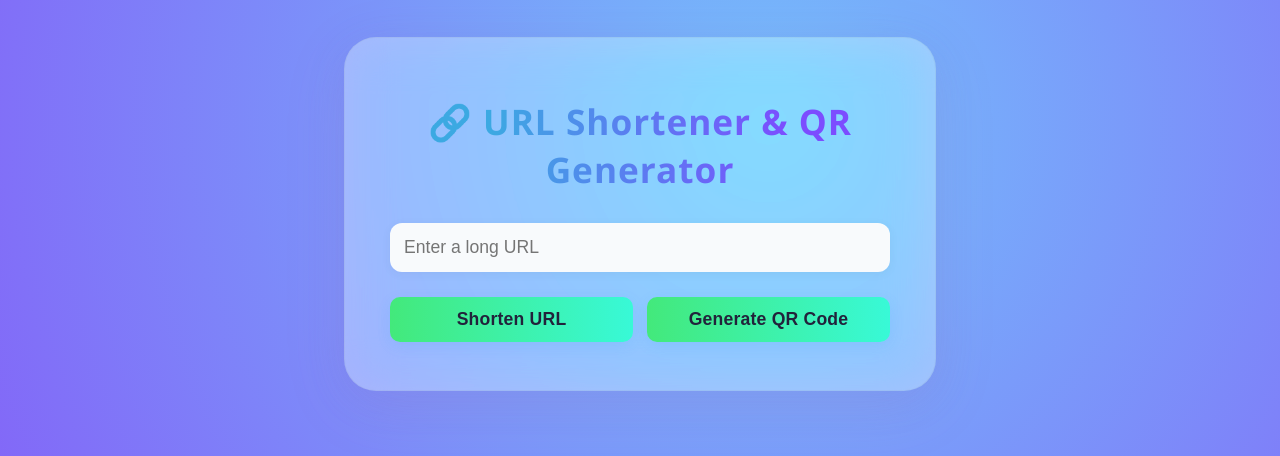
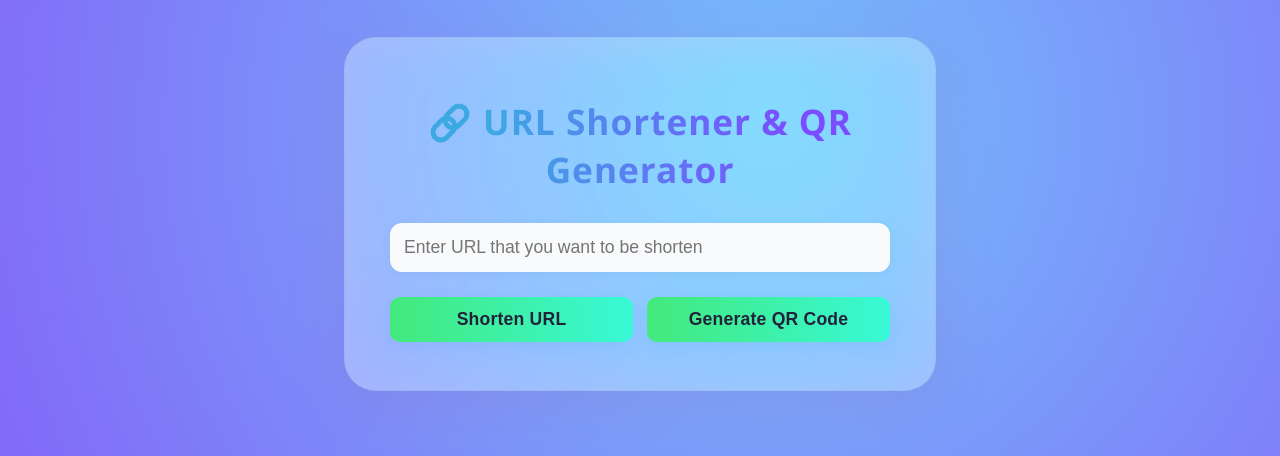
Before and after one commit to ChouguleParas07/Advanced-Qr, a Flask app: page / in a window 1280 px wide. Shown: the part 234-690 px from the top of the page. Run offline with Flask 3, Linux system fonts and the light colour scheme.

Commit message:
long URL change

```diff
--- a/templates/index.html
+++ b/templates/index.html
@@ -19,7 +19,7 @@
 
         <!-- Input Form -->
         <form method="POST">
-            <input type="url" name="url" placeholder="Enter a long URL" required>
+            <input type="url" name="url" placeholder="Enter URL that you want to be shorten" required>
             <div class="buttons">
                 <button type="submit" name="action" value="shorten">Shorten URL</button>
                 <button type="submit" name="action" value="generate_qr">Generate QR Code</button>
```
Also changed, not shown: README.md.
